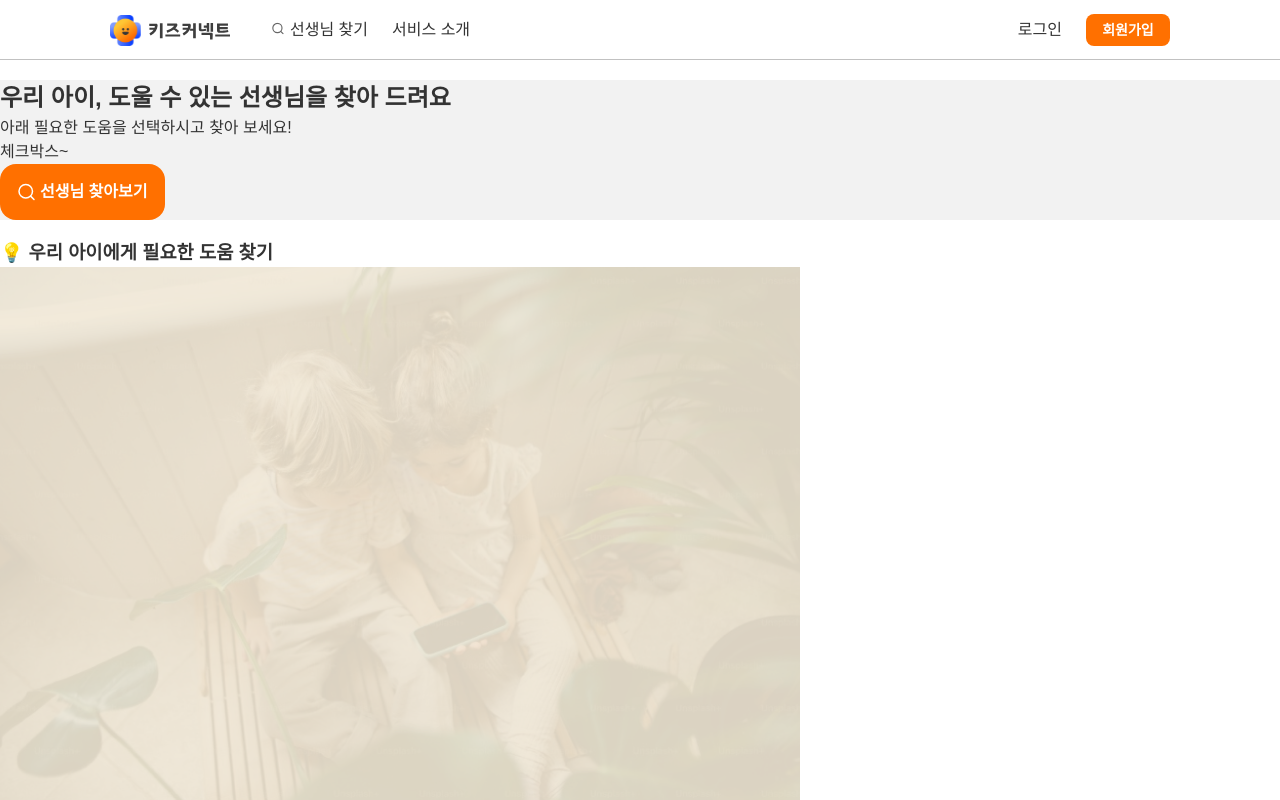
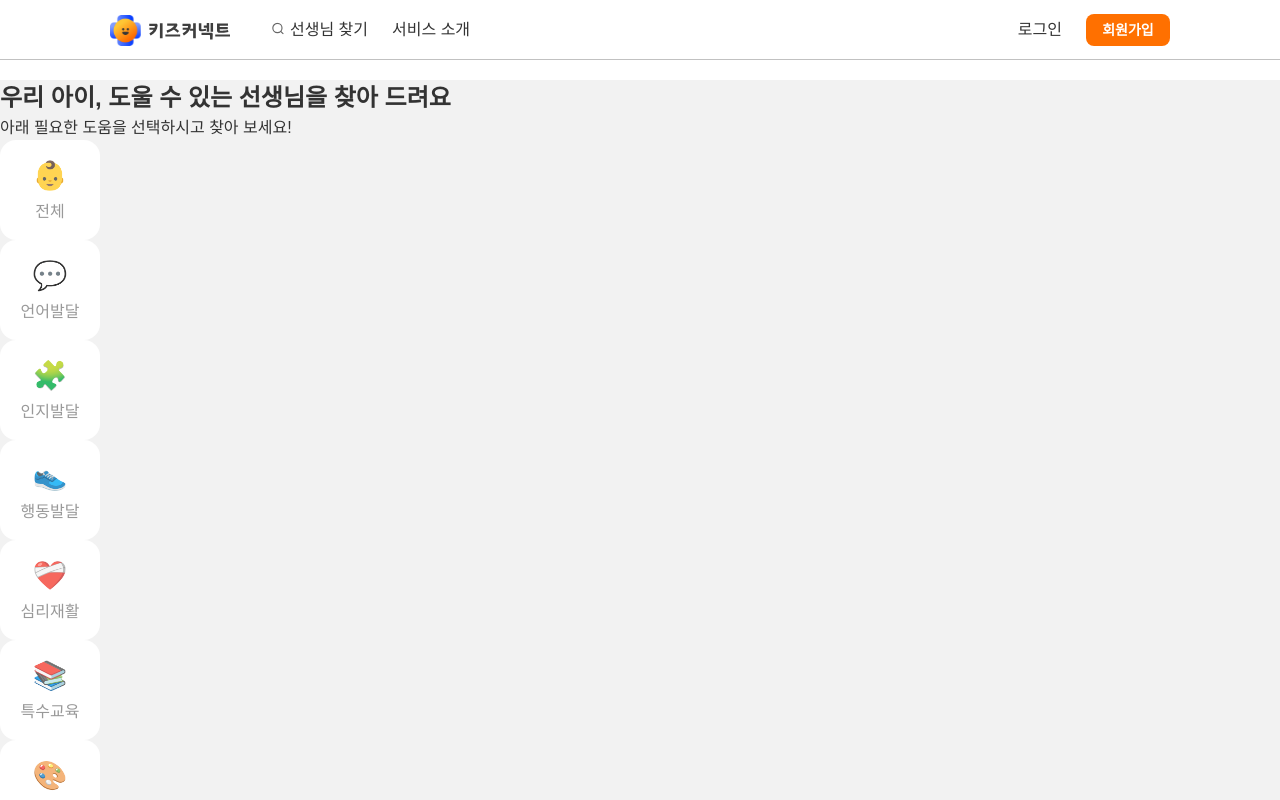
Before and after one commit to woojinhong/kidsconnectFolk, a React (Vite) app in the folder client/: page / in a window 1280 px wide. Shown: the top 800 px of the page. Built offline with nearby package versions, Linux system fonts and the light colour scheme.

Commit message:
[Fix]Category추가

```diff
--- a/client/src/App.tsx
+++ b/client/src/App.tsx
@@ -2,12 +2,16 @@ import { BrowserRouter, Routes, Route } from "react-router-dom";
 import "@mantine/core/styles.css";
 
 import Index from "./Pages/Index/Index";
+import MypageTherapist from "./Pages/Mypage/MypageTherapist";
+import TherapistIntroduction from "./Pages/TherapistIntroduction/TherapistIntroduction";
 
 function App() {
   return (
     <BrowserRouter>
       <Routes>
         <Route path="/" element={<Index />} />
+        <Route path="/mypage/t" element={<MypageTherapist />} />
+        <Route path="/therapist/:id" element={<TherapistIntroduction />} />
       </Routes>
     </BrowserRouter>
   );
--- a/client/src/Pages/Index/Index.tsx
+++ b/client/src/Pages/Index/Index.tsx
@@ -2,9 +2,11 @@ import Footer from "../../Component/Common/Footer/Footer";
 import Header from "../../Component/Common/Header/Header";
 
 import Modal from "../../Component/Common/Modal/Modal";
+import Category from "../../Component/Common/Category/Category";
 import TherapistPreference from "../../Component/Common/Modal/ModalContent/TherapistPreference";
 import TherapistCard from "../../Component/Common/Card/TherapistCard/TherapistCard";
 
+import treatmentAreaText from "../../Assets/TextData/treatmentAreaText";
 import externalRecommendSites from "../../Assets/TextData/externalRecommendSites";
 import SubBannerImg from "../../Assets/Image/Banner/subBannerImg.png";
 
@@ -26,8 +28,15 @@ function Index() {
               <span>아래 필요한 도움을 선택하시고 찾아 보세요!</span>
             </div>
             <div>
-              {/* Todo: 카테고리 컴퍼넌트 map */}
-              체크박스~
+              {treatmentAreaText.map((category) => (
+                <Category
+                  key={category.text}
+                  emoji={category.emoji}
+                  text={category.text}
+                  size="lg"
+                  main={true}
+                />
+              ))}
             </div>
             <Modal
               buttonText="선생님 찾아보기"
```
